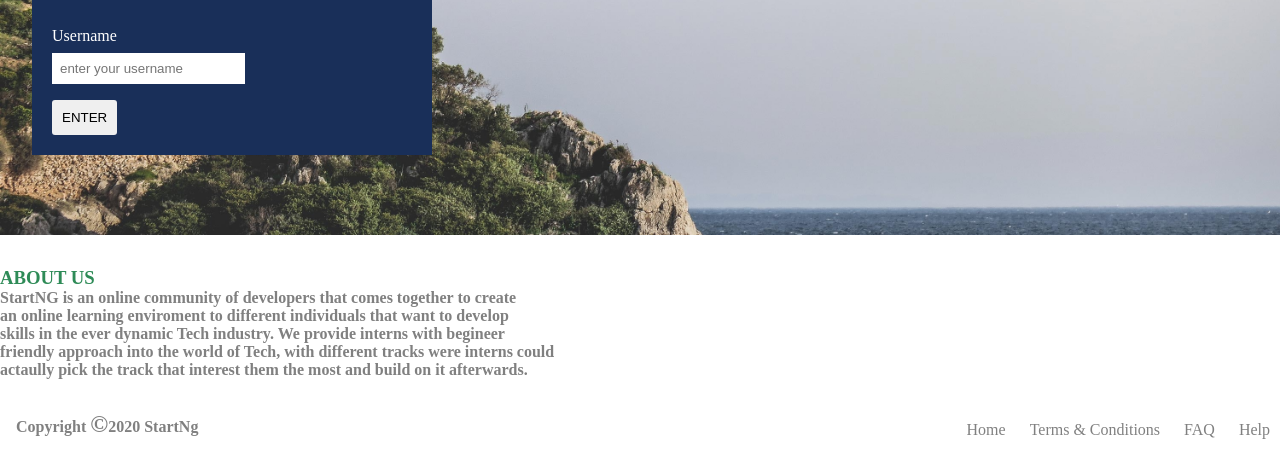
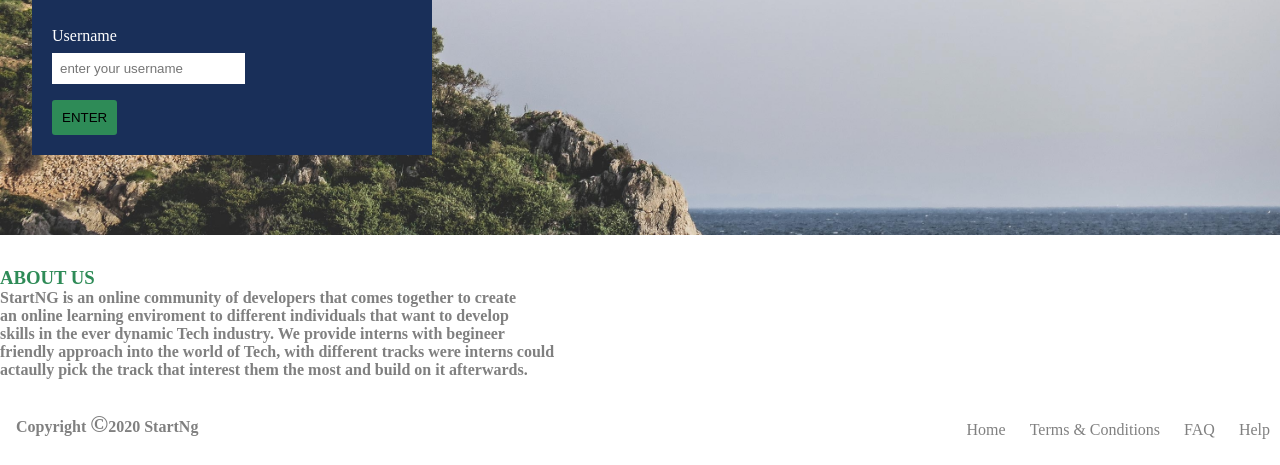
Before and after one commit to Davidtariq96/landing-page, a plain HTML site: page index.html in a window 1280 px wide. Shown: the part 463-928 px from the top of the page. Drawn offline with Linux system fonts and the light colour scheme.

Commit message:
color added

```diff
--- a/style .css
+++ b/style .css
@@ -269,8 +269,13 @@ form button{
     padding: 10px;
     display: block;
     border: none;
+    background: seagreen;
     margin-top: 1rem;
+    cursor: pointer;
     border-radius: 3px 3px 3px 3px;
+}
+form button:hover{
+    background: gray;
 }
 
 form :nth-child(1){
```
